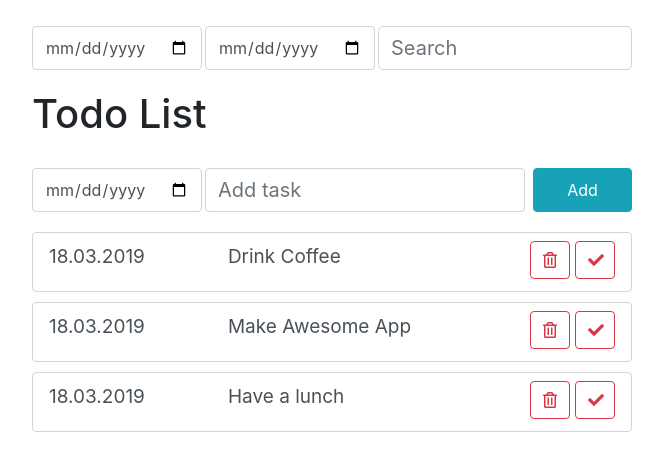
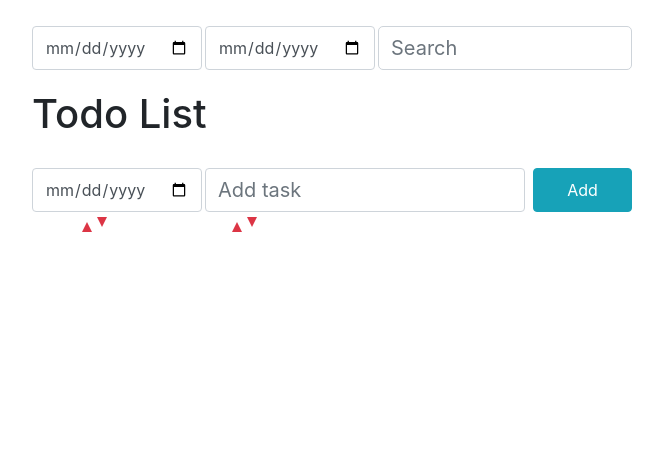
Before and after one commit to kornasevich/todo-react, a React app: page / in a window 1280 px wide. Shown: the whole page, without its empty margins (308-971 px from the left). Built offline with nearby package versions, Linux system fonts and the light colour scheme.

Commit message:
three comment

```diff
--- a/src/components/app/app.js
+++ b/src/components/app/app.js
@@ -5,24 +5,30 @@ import AppHeader from '../app-header/app-header.js';
 import TodoList  from '../todo-list/todo-list.js';
 import TodoListItemAdd from '../todo-list-item-add/todo-list-item-add.js';
 import ItemStatusFilter from '../item-status-filter/item-status-filter.js';
+import SortList from '../sort/sort';
 
 import './app.css'
 
 export default class App extends React.Component {
 
-    maxId = 3;
+    maxId = Math.random();
 
     state = {
-        todoData : [
-            {date:'18.03.2019', label: 'Drink Coffee', id: 0},
-            {date:'18.03.2019', label: 'Make Awesome App', id: 1 },
-            {date:'18.03.2019', label: 'Have a lunch', id: 2}
-        ],
+        todoData : JSON.parse(localStorage.getItem("Tasks")) || [],
         term: '',
         valueMin: '',
         valueMax: ''
     };
 
+
+/*(function(){
+        const returnObj = JSON.parse(localStorage.getItem("myKey"));
+    this.setState((state)=>{
+        return{
+             todoData: returnObj
+        }
+    })
+    })();*/
    onSearchChange = (term) =>{
       this.setState({term});
     };
@@ -63,7 +69,7 @@ export default class App extends React.Component {
           const idx = state.todoData.findIndex((el) => el.id === id);
 
           const newArray = [...state.todoData.slice(0, idx), ...state.todoData.slice(idx + 1)];
-
+          localStorage.setItem('Tasks', JSON.stringify(newArray));
           return{
               todoData: newArray
           }
@@ -72,19 +78,77 @@ export default class App extends React.Component {
     };
 
     addedItem = (date, text) =>{
-     const newItem = {
+        const newItem = {
          date: date,
          label: text,
-         id: this.maxId++
+         id: this.maxId++,
+         check: true
      };
 
      this.setState((state) => {
          const newArr = [...state.todoData, newItem];
-
+         localStorage.setItem('Tasks', JSON.stringify(newArr));
          return{
              todoData: newArr
          }
      });
+    };
+
+    dateSortUp = (taskBlockA, taskBlockB) => {
+        return new Date(this.LabelInDate(taskBlockA.date)) - new Date(this.LabelInDate(taskBlockB.date));
+    };
+
+    dateSortDown = (taskBlockA, taskBlockB) => {
+        return new Date(this.LabelInDate(taskBlockB.date)) - new Date(this.LabelInDate(taskBlockA.date));
+    };
+
+    textSortUp = (taskBlockA, taskBlockB) => {
+        if (taskBlockA.label.toUpperCase() < taskBlockB.label.toUpperCase()) return 1;
+    };
+
+    textSortDown = (taskBlockA, taskBlockB) => {
+        if (taskBlockA.label.toUpperCase() > taskBlockB.label.toUpperCase()) return 1;
+    };
+
+
+    onSortDateUp = () =>{
+     this.setState((state)=>{
+         const sortArray = state.todoData.slice(0);
+           sortArray.sort(this.dateSortUp);
+           return{
+               todoData: sortArray
+           }
+     })
+    };
+
+    onSortDateDown = () =>{
+        this.setState((state)=>{
+            const sortArray = state.todoData.slice(0);
+            sortArray.sort(this.dateSortDown);
+            return{
+                todoData: sortArray
+            }
+        })
+    };
+
+    onSortTextUp = () =>{
+        this.setState((state)=>{
+            const sortArray = state.todoData.slice(0);
+            sortArray.sort(this.textSortUp);
+            return{
+                todoData: sortArray
+            }
+        })
+    };
+
+    onSortTextDown = () =>{
+        this.setState((state)=>{
+            const sortArray = state.todoData.slice(0);
+            sortArray.sort(this.textSortDown);
+            return{
+                todoData: sortArray
+            }
+        })
     };
 
 render(){
@@ -103,6 +167,12 @@ render(){
             </div>
             <AppHeader/>
             <TodoListItemAdd onItemAdd={this.addedItem}/>
+            <SortList
+                onSortDateUp={this.onSortDateUp}
+                onSortDateDown={this.onSortDateDown}
+                onSortTextUp={this.onSortTextUp}
+                onSortTextDown={this.onSortTextDown}
+            />
             <TodoList
                 todos={visibleItems}
                 onDeleted={this.deleteItem}
--- /dev/null
+++ b/src/components/sort/sort.css
@@ -0,0 +1,30 @@
+.sort-list_up{
+    border: 5px solid transparent;
+    border-bottom: 10px solid #DC3545;
+    margin:auto 0;
+}
+
+.sort-list_down{
+    border: 5px solid transparent;
+    border-top: 10px solid #DC3545;
+    margin:5px;
+}
+
+.sort-list_date{
+    width:5px;
+    display: flex;
+    position: relative;
+    left:50px;
+}
+
+.sort{
+    position: relative;
+}
+
+.sort-list_text{
+    width:5px;
+    display: flex;
+    position: absolute;
+    left:200px;
+top:0;
+}
--- /dev/null
+++ b/src/components/sort/sort.js
@@ -0,0 +1,23 @@
+import React from 'react';
+
+import './sort.css';
+
+export default class SortList extends React.Component{
+    render(){
+        return(
+            <div className='sort'>
+
+                <div className='sort-list_date'>
+                        <div className='sort-list_up' onClick={this.props.onSortDateUp}> </div>
+                        <div className='sort-list_down' onClick={this.props.onSortDateDown}> </div>
+                </div>
+
+                <div className='sort-list_text'>
+                        <div className='sort-list_up' onClick={this.props.onSortTextUp}> </div>
+                        <div className='sort-list_down' onClick={this.props.onSortTextDown}> </div>
+                </div>
+
+            </div>
+          )
+       }
+   };
--- a/src/components/todo-list-item-add/todo-list-item-add.css
+++ b/src/components/todo-list-item-add/todo-list-item-add.css
@@ -1,6 +1,5 @@
 .todo-list-item-add{
     display: flex;
-    margin-bottom: 20px;
 }
 
 .todo-task-text-add{
--- a/src/components/todo-list/todo-list.js
+++ b/src/components/todo-list/todo-list.js
@@ -34,6 +34,7 @@ render(){
                               label={item.label}
                               onDeleted={()=>this.props.onDeleted(item.id)}
                               checkedTask={this.checkTaskColor}
+                              check={item.check}
                 />
         );
     });
```
